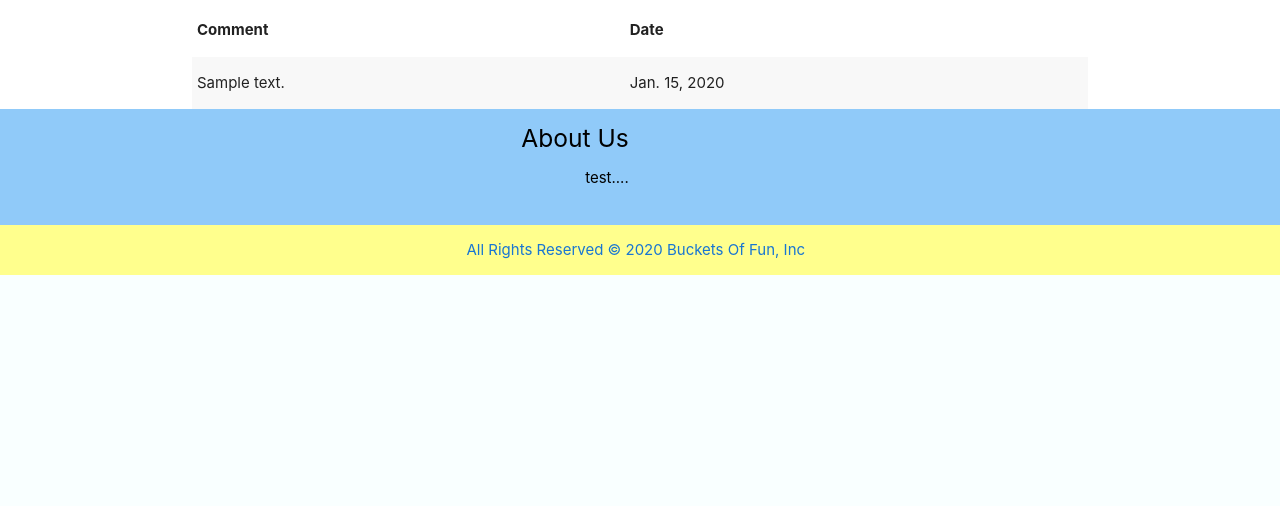
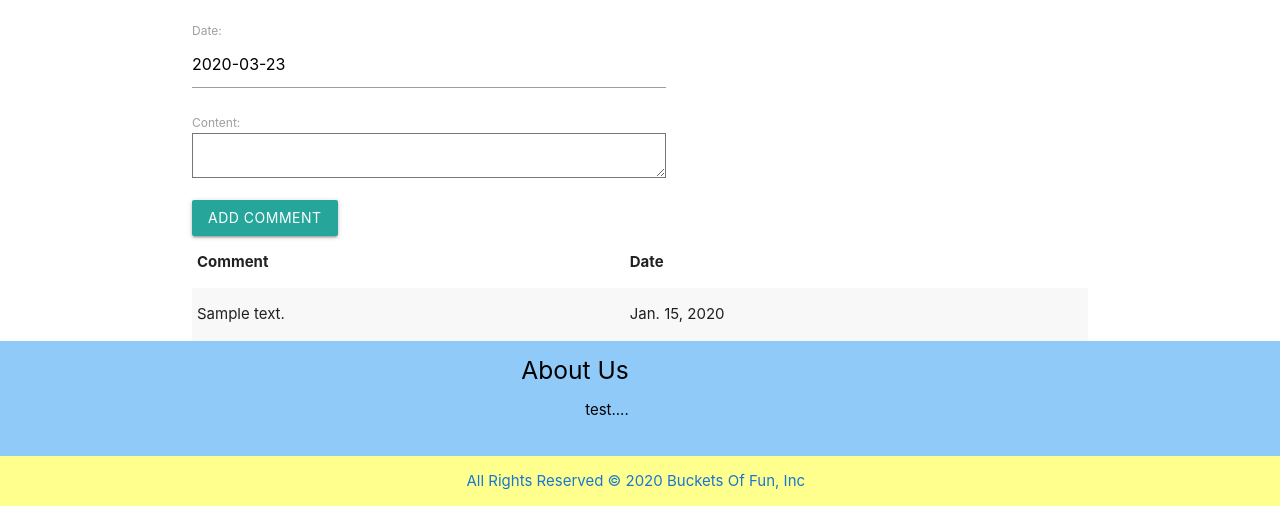
Before and after one commit to jlee8020/Project-stART, a Django app: page /art/1/ in a window 1280 px wide. Shown: the part 1104-1610 px from the top of the page. Before the commit the page ends 1379 px from the top, so only its background shows below. Run offline with Django 3.2, Linux system fonts and the light colour scheme; a user stored in the database is signed in; tables that the repository leaves empty hold one stand-in row (values such as "Sample post").

Commit message:
fix add_comment form display on art/detail.html template

```diff
--- a/main_app/templates/art/detail.html
+++ b/main_app/templates/art/detail.html
@@ -34,11 +34,11 @@
 </form>
 
 <!-- Comments Form -->
-    {% comment %} <form action="{% url 'add_comment' comment.id %}" method="post">
+    <form action="{% url 'add_comment' oneArt.id %}" method="post">
       {% csrf_token %}
       {{ comment_form.as_p }}
       <input type="submit" class="btn" value="Add Comment">
-    </form> {% endcomment %}
+    </form>
   <!-- Comments List -->
     <table class="striped">
       <thead>
```
Also changed, not shown: main_app/views.py (line endings or trailing spaces).
